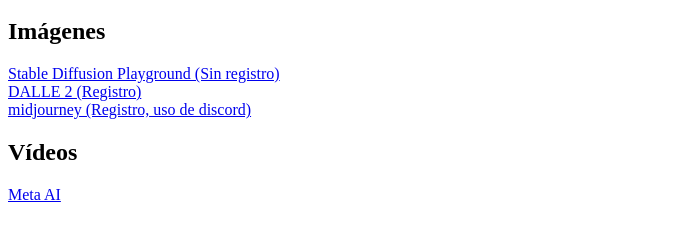
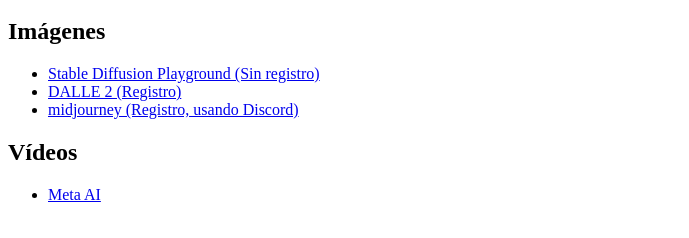
Before and after one commit to profeInformatica101/InteligenciaArtificial, a plain HTML site: page createImage.html in a window 1280 px wide. Shown: the part 146-384 px from the top of the page, without its empty margins (0-689 px from the left). Drawn offline with Linux system fonts and the light colour scheme.

Commit message:
Update createImage.html

```diff
--- a/createImage.html
+++ b/createImage.html
@@ -5,10 +5,15 @@
 <a href="https://www.youtube.com/watch?v=sH-wu2qIzAE"> Inteligencia artificial: cómo las computadoras aprenden a convertir nuestras palabras en imágenes </a>
   <h1>Aplicaciones</h1>
   <h2>Imágenes</h2>
-<a href="https://stablediffusionweb.com/#demo">Stable Diffusion Playground (Sin registro)</a> <br>
-<a href="https://openai.com/dall-e-2/">DALLE 2 (Registro)</a> <br>
-<a href="https://midjourney.com">midjourney (Registro, uso de discord)</a> <br>
+  <ul>
+    <li><a href="https://stablediffusionweb.com/#demo">Stable Diffusion Playground (Sin registro)</a></li>
+    <li><a href="https://openai.com/dall-e-2/">DALLE 2 (Registro)</a></li>
+    <li><a href="https://midjourney.com">midjourney (Registro, usando Discord)</a> </li>
+  </ul>
 <h2>Vídeos</h2>
-  <a href="https://makeavideo.studio/">Meta AI</a>
+  <ul>
+    <li> <a href="https://makeavideo.studio/">Meta AI</a></li>
+  </ul>
+
 </body>
 </html>
```
